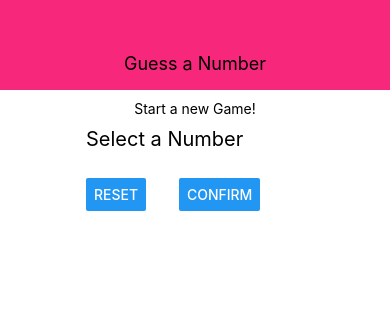
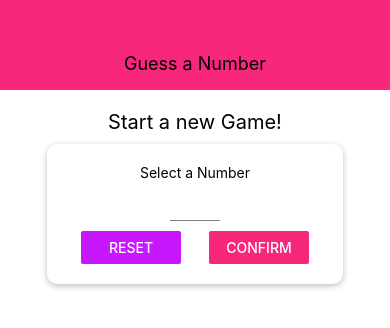
Before and after one commit to harisrahman/guessing-game, a React Native app: screen / in a window 390 px wide. Shown: the top 328 px of the page. Built offline with nearby package versions, Linux system fonts and the light colour scheme.

Commit message:
card layout made for starting game, input component built

```diff
--- /dev/null
+++ b/components/Card.js
@@ -0,0 +1,18 @@
+import React from 'react';
+import { View, StyleSheet } from 'react-native';
+
+const Card = props => <View style={{ ...styles.card, ...props.style }}>{props.children}</View>;
+
+const styles = StyleSheet.create({
+	card: {
+		padding: 20,
+		borderRadius: 10,
+		elevation: 8,
+		shadowColor: 'black',
+		shadowOffset: { width: 0, height: 2 },
+		shadowOpacity: 0.26,
+		shadowRadius: 6,
+	},
+});
+
+export default Card;
--- a/components/Headers.js
+++ b/components/Headers.js
@@ -1,5 +1,6 @@
 import React from 'react';
 import { View, Text, StyleSheet } from 'react-native';
+import Colors from '../constants/colors';
 
 const Header = props => (
 	<View style={styles.header}>
@@ -12,7 +13,7 @@ const styles = StyleSheet.create({
 		width: '100%',
 		height: 90,
 		paddingTop: 36,
-		backgroundColor: '#f7287b',
+		backgroundColor: Colors.primary,
 		alignItems: 'center',
 		justifyContent: 'center',
 	},
--- /dev/null
+++ b/components/Input.js
@@ -0,0 +1,15 @@
+import React from 'react';
+import { View, TextInput, StyleSheet } from 'react-native';
+
+const Input = props => <TextInput {...props} style={{ ...styles.input, ...props.style }} />;
+
+const styles = StyleSheet.create({
+	input: {
+		height: 30,
+		borderBottomColor: 'grey',
+		borderBottomWidth: 1,
+		marginVertical: 10,
+	},
+});
+
+export default Input;
--- /dev/null
+++ b/constants/colors.js
@@ -0,0 +1,4 @@
+export default {
+	primary: '#f7287b',
+	accent: '#c717fc',
+};
--- a/screens/StartGameScreen.js
+++ b/screens/StartGameScreen.js
@@ -1,19 +1,44 @@
-import React from 'react';
-import { View, Text, StyleSheet, TextInput, Button } from 'react-native';
+import React, { useState } from 'react';
+import { View, Text, StyleSheet, Button, TouchableWithoutFeedback, Keyboard } from 'react-native';
+import Card from '../components/Card';
+import Input from '../components/Input';
+import Colors from '../constants/colors';
 
-const StartGameScreen = props => (
-	<View style={styles.screen}>
-		<Text>Start a new Game!</Text>
-		<View style={styles.inputContainer}>
-			<Text style={styles.title}>Select a Number</Text>
-			<TextInput />
-			<View style={styles.buttonContainer}>
-				<Button title="Reset" onPress={() => {}} />
-				<Button title="Confirm" onPress={() => {}} />
+const StartGameScreen = props => {
+
+	const [enteredValue, setEnteredValue] = useState('');
+	const numberInputHandler = inputText => setEnteredValue(inputText.replace(/[^0-9]/, ""));
+
+	const resetInputHandler = () => {
+		setEnteredValue("");
+		setConfirmed(true);
+	};
+
+	const [confirmed, setConfirmed] = useState(false);
+	const confirmInputHandler = () => {
+		setConfirmed(true);
+	};
+
+	return (
+		<TouchableWithoutFeedback onPress={() => Keyboard.dismiss()}>
+			<View style={styles.screen}>
+				<Text style={styles.title}>Start a new Game!</Text>
+				<Card style={styles.inputContainer}>
+					<Text>Select a Number</Text>
+					<Input style={styles.input} blurOnSubmit autoCorrect={false} keyboardType="number-pad" maxLength={2} onChangeText={numberInputHandler} value={enteredValue} />
+					<View style={styles.buttonContainer}>
+						<View style={styles.button}>
+							<Button title="Reset" onPress={resetInputHandler} color={Colors.accent} />
+						</View>
+						<View style={styles.button}>
+							<Button title="Confirm" onPress={() => {}} color={Colors.primary} />
+						</View>
+					</View>
+				</Card>
 			</View>
-		</View>
-	</View>
-);
+		</TouchableWithoutFeedback>
+	);
+};
 
 const styles = StyleSheet.create({
 	screen: {
@@ -25,11 +50,23 @@ const styles = StyleSheet.create({
 		fontSize: 20,
 		marginVertical: 10,
 	},
-	inputContainer: {},
+	inputContainer: {
+		width: 300,
+		maxWidth: '80%',
+		alignItems: 'center',
+		backgroundColor: 'white',
+	},
 	buttonContainer: {
 		flexDirection: 'row',
-		width: '80%',
-		justifyContent: 'space-between',
+		width: '100%',
+		justifyContent: 'space-around',
+	},
+	button: {
+		width: 100,
+	},
+	input: {
+		width: 50,
+		textAlign: 'center',
 	},
 });
 
```
